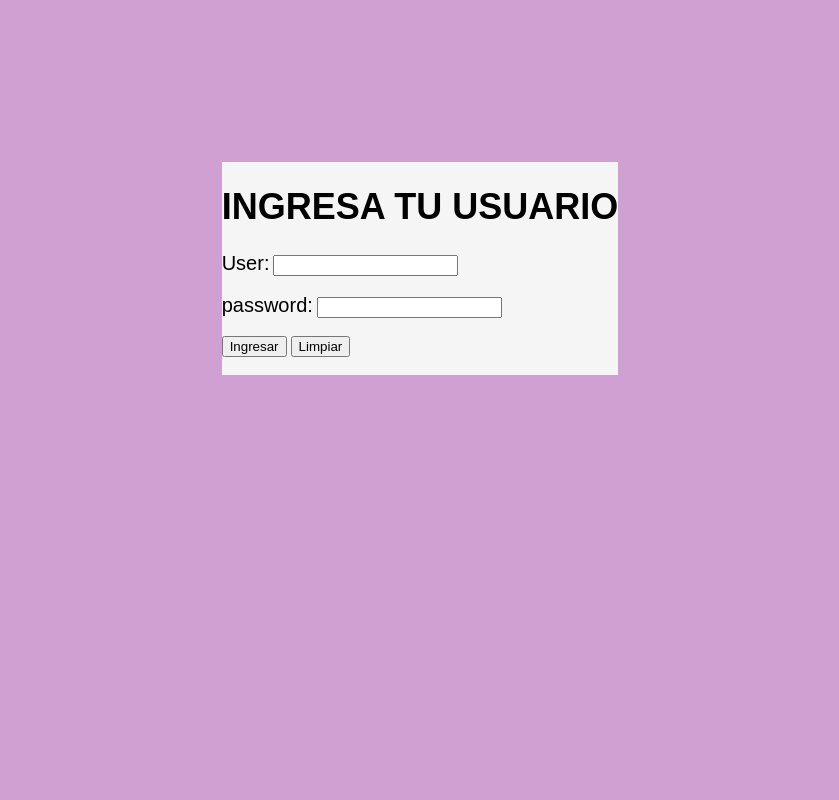
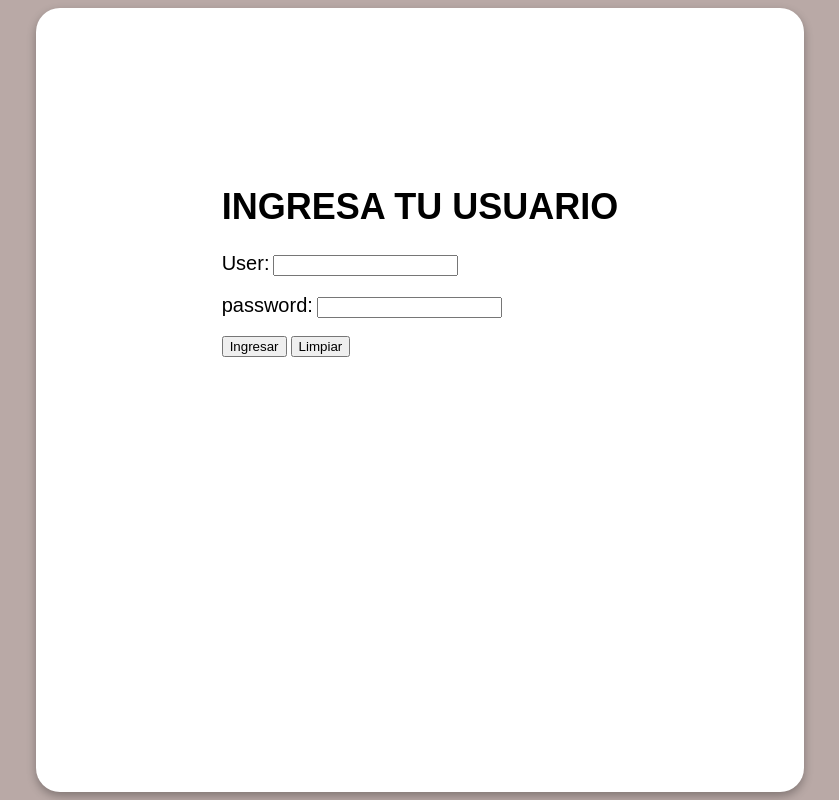
Before and after one commit to Guest558945/loginsmultiplosxd, a PHP site: page / in a window 1280 px wide. Shown: the whole page, without its empty margins (220-1059 px from the left). Run offline with PHP 8.4, Linux system fonts and the light colour scheme.

Commit message:
cambios css

```diff
--- a/css.css
+++ b/css.css
@@ -6,17 +6,25 @@
 
 .fondo{
     box-sizing: border-box;
-    background-color:var(--color-primario);
+
+    background-color: #fff;
     color:black;
     align-items: center;
     display: flex;
     flex-direction: column;
     margin-right: 20%;
     margin-left: 20%;
-
-
-
-
+    height: 100%;
+    border-radius: 24px;
+    box-shadow: 0 4px 10px rgba(0, 0, 0, 0.3);
+}
+html{
+    height: 100%;
+    width: 100%;
+    background-color: #b9a9a6;
+    display: flex;
+    flex-direction: column;
+    justify-content: center;
 }
 h1{
     font-size: 36px;
@@ -47,7 +55,6 @@ img{
 }
 .contenido{
     margin: 20% 10% 20% 10%;
-    background-color: whitesmoke;
 
 }
 
```
